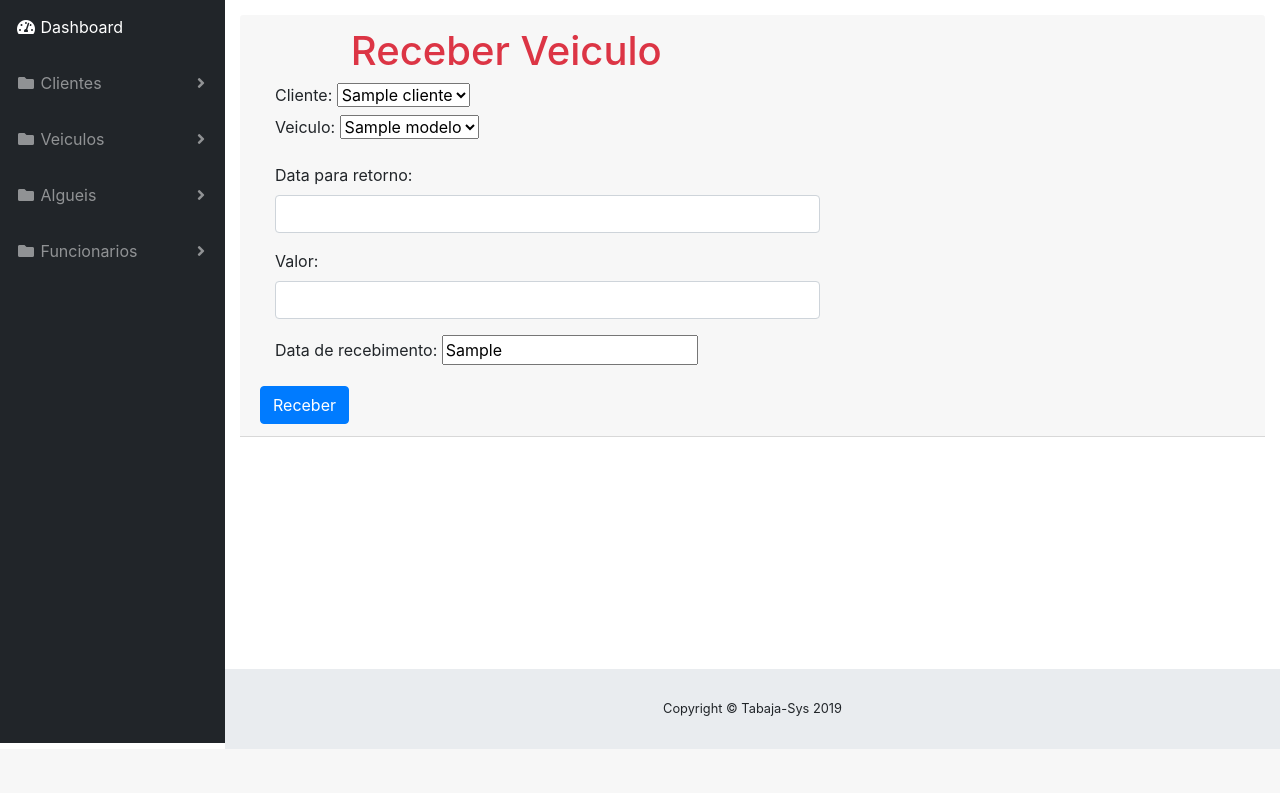
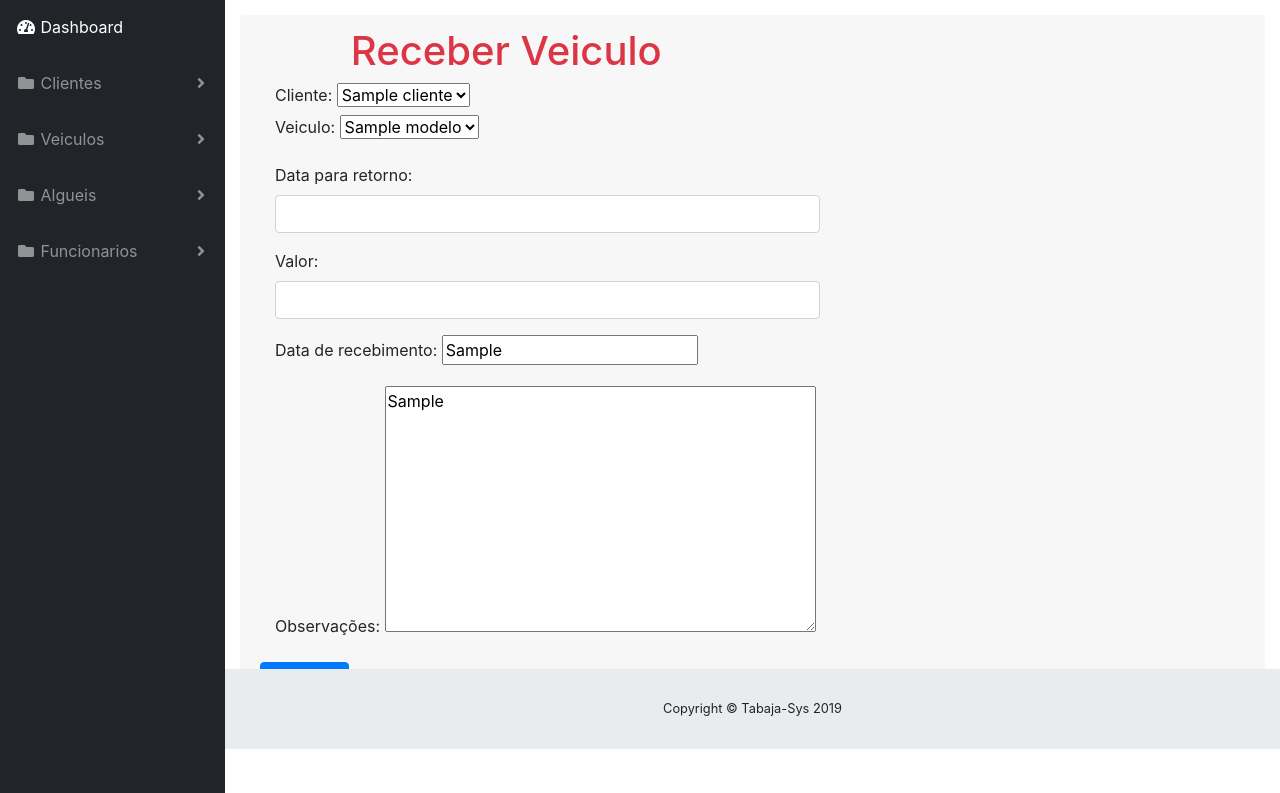
Before and after one commit to gustavolopesv3/locadoraDeVeiculos, a Django app: page /receberalguel/1 in a window 1280 px wide. Shown: the part 51-844 px from the top of the page. Before the commit the page ends 800 px from the top, so only its background shows below. Run offline with Django 3.2, Linux system fonts and the light colour scheme; a user stored in the database is signed in; tables that the repository leaves empty hold one stand-in row (values such as "Sample post"); some libraries are stand-ins or nearby versions.

Commit message:
receber locação campo obs

```diff
--- a/templates/receberlocacao.html
+++ b/templates/receberlocacao.html
@@ -30,6 +30,10 @@
       <label>Data de recebimento:</label>
       {{ form.data_recebimento | addclass:'form-control' }}
     </div>
+    <div class="form-group col-md-7">
+      <label>Observações:</label>
+      {{ form.observacao | addclass:'form-control' }}
+    </div>
 
 
 
```
